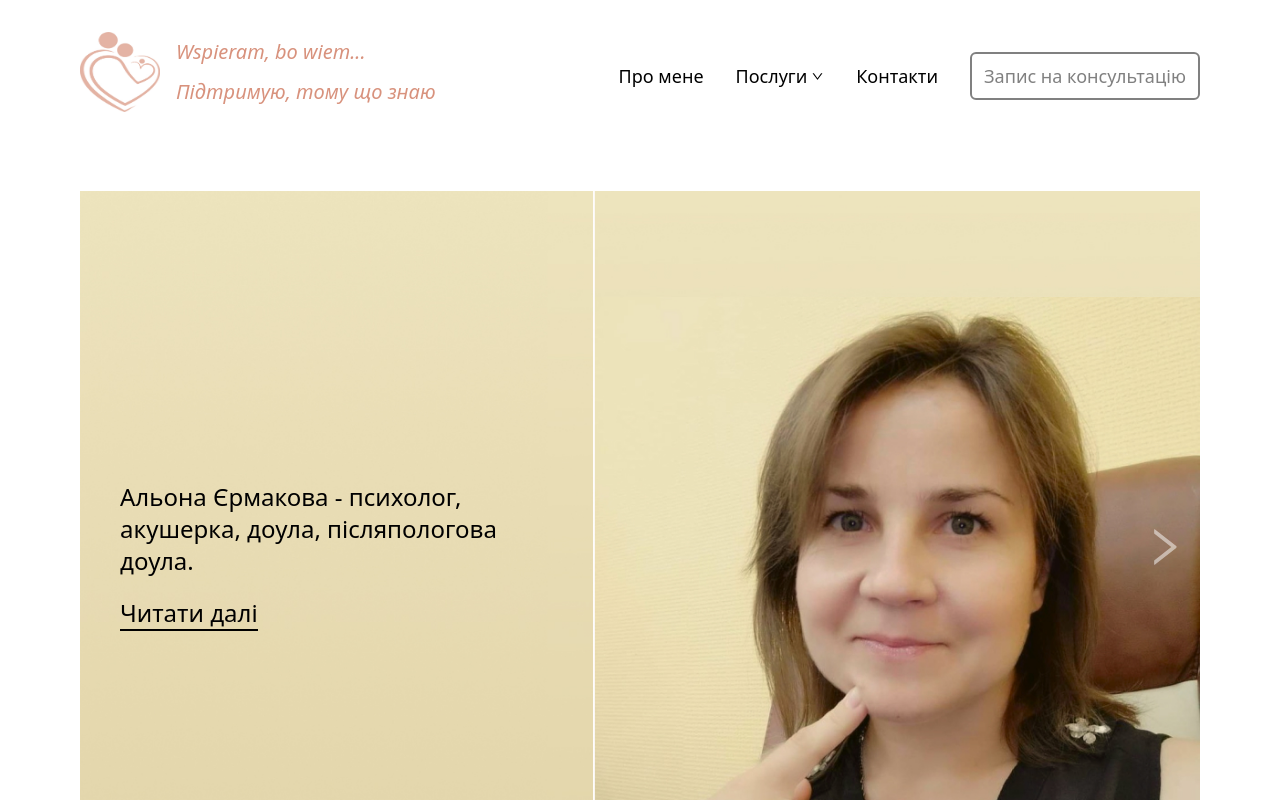
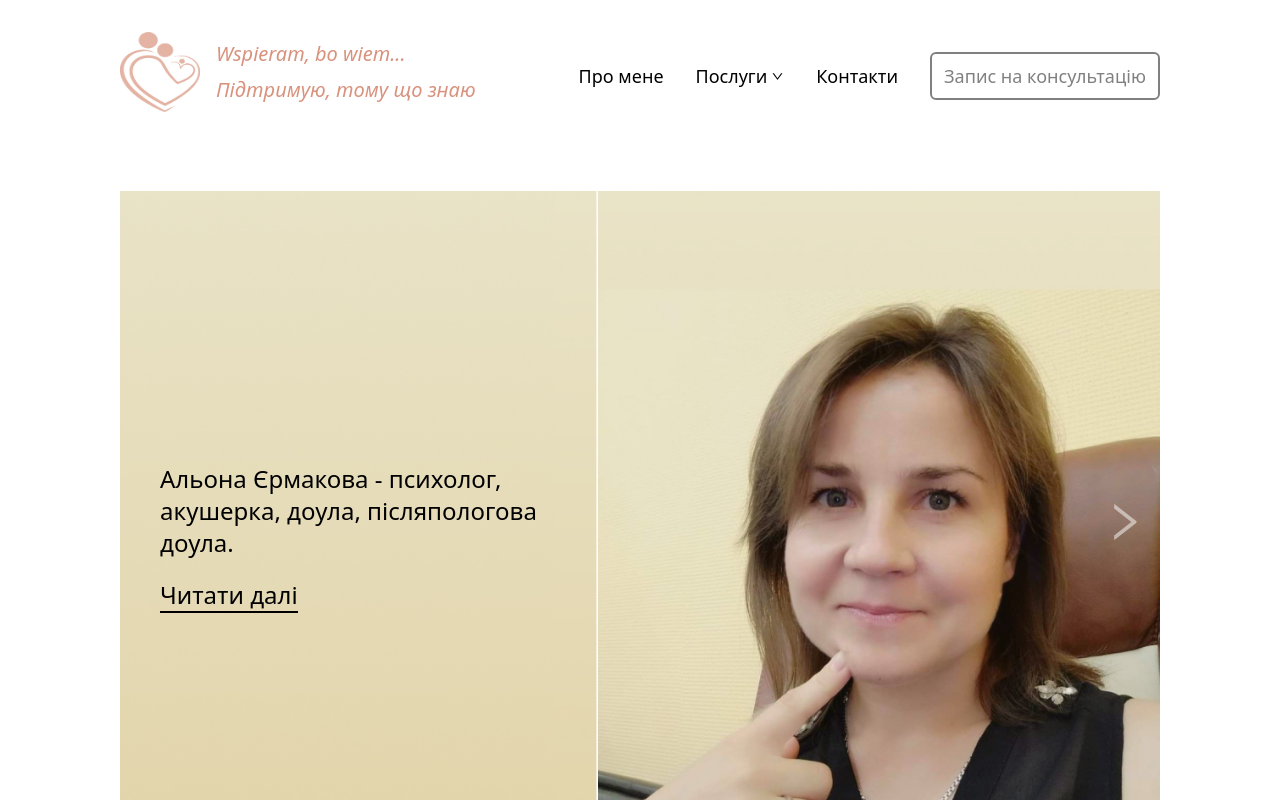
Before and after one commit to OlhaPo/wspieram-bo-wiem-landing-page, a React (Vite) app: page / in a window 1280 px wide. Shown: the top 800 px of the page. Built offline with nearby package versions, Linux system fonts and the light colour scheme.

Commit message:
Add new colors to slide

```diff
--- a/src/components/MainPageSlideShow.jsx
+++ b/src/components/MainPageSlideShow.jsx
@@ -7,7 +7,7 @@ import { Link } from "react-router-dom";
 const MainPageSlideShow = () => {
   return (
     <div className="md:pt-10">
-      <div className="mx-auto max-w-[70rem]">
+      <div className="mx-auto max-w-[65rem]">
         <Carousel
           showStatus={false}
           renderArrowPrev={(clickHandler, hasPrev) => {
@@ -36,7 +36,7 @@ const MainPageSlideShow = () => {
           }}
         >
           <div className="custom-slide">
-            <img src="./images/slide-3-new.jpg" alt="Про Альону Єрмакову" />
+            <img src="./images/slide-4-new.jpg" alt="Про Альону Єрмакову" />
             <div className="text-overlay right-[55%] leading-2 md:leading-8 text-left text-xs md:text-[150%] font-light top-[10%] md:top-[20%] lg:top-[35%]">
               <p className="text-black">
                 Альона Єрмакова - психолог, акушерка, доула, післяпологова
@@ -89,7 +89,7 @@ const MainPageSlideShow = () => {
             </div>
           </div>
           <div className="custom-slide">
-            <img src="./images/slide-4-new.jpg" alt="Консультування" />
+            <img src="./images/slide-4.jpg" alt="Консультування" />
             <div className="text-overlay left-[-7%] md:left-0 lg:left-[5%] text-left text-xs md:text-[150%] font-light top-[-5%] md:top-0">
               <p className="uppercase mb-2 md:mb-6">Психологічна підтримка:</p>
               <p>підтримка психологічної гармонії в сімейних стосунках</p>
--- a/src/components/NavMenu.jsx
+++ b/src/components/NavMenu.jsx
@@ -77,7 +77,7 @@ const NavMenu = () => {
           </a>
         </div>
       ) : null}
-      <div className="max-w-[70rem] mx-auto flex flex-row justify-around xl:justify-between items-center py-4">
+      <div className="max-w-[65rem] mx-auto flex flex-row justify-around xl:justify-between items-center py-4">
         <div>
           <Link to="/" className="inline-flex gap-3 lg:gap-4 items-center">
             <img
@@ -86,7 +86,7 @@ const NavMenu = () => {
               className="w-16 h-16 lg:h-[80px] lg:w-[80px]"
             />{" "}
             {/*  */}
-            <div className="text-lg text-[#D8927D] italic md:text-xl leading-6 md:leading-10">
+            <div className="text-lg text-[#D8927D] italic md:text-xl leading-8 md:leading-9">
               <span>Wspieram, bo wiem...</span>
               <br />
               <span>Підтримую, тому що знаю</span> <br />
```
Also changed, not shown: public/images/slide-4-new.jpg.
